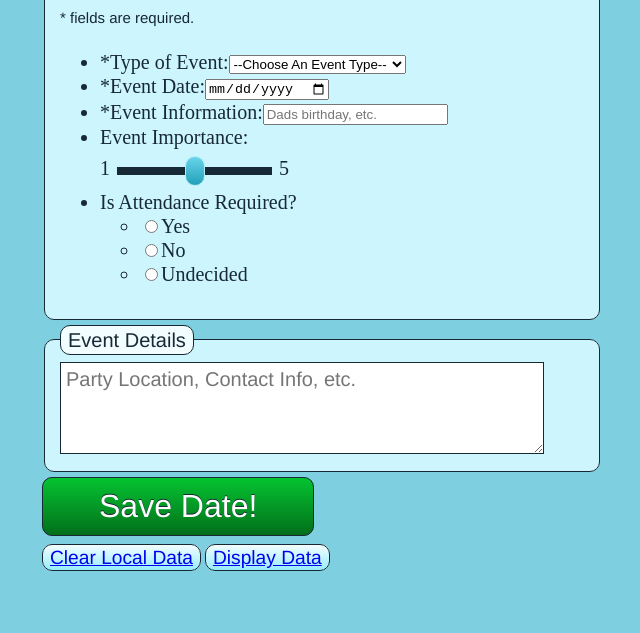
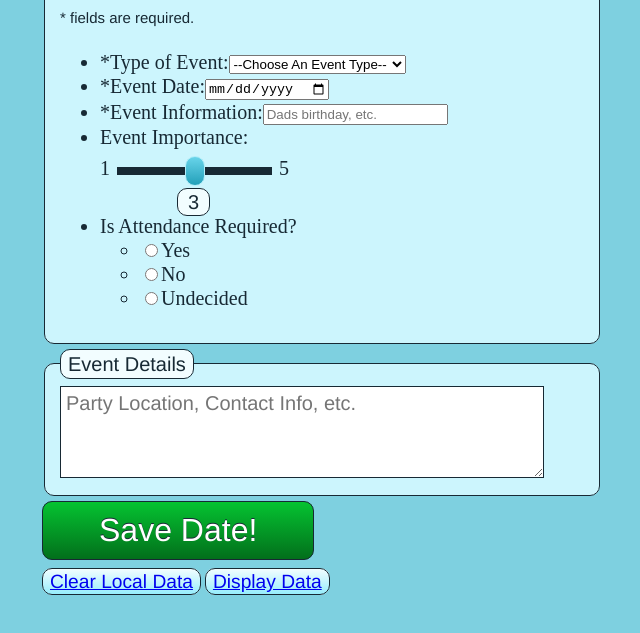
Before and after one commit to efreestone/Freestone_Elijah_project4, a plain HTML site: page additem.html in a window 1280 px wide. Shown: the part 107-740 px from the top of the page, without its empty margins (318-958 px from the left). Drawn offline with Linux system fonts and the light colour scheme.

Commit message:
Slider desplay working. Various tweaks.

```diff
--- a/additem.html
+++ b/additem.html
@@ -36,7 +36,10 @@
 				<li><label for="evinfo">*Event Information:</label><input type="text" id="evinfo" placeholder="Dads birthday, etc."/></li>
 		<!-- Importance of Event Slider -->
 				<li><label for="importance">Event Importance:</label><br>
-					1 <input type="range" id="importance" min="1" max="5" class="range" value="3" /> 5 </li>
+					1 <input type="range" id="importance" min="1" max="5" class="range" value="3" onchange="chosen.value=value"/> 5 <br>
+					<!-- Slider output -->
+					<output id="chosen">3</output> </li>
+
 		<!-- Attendance required?  -->
 				<li>Is Attendance Required?
 					<ul class="checkbox">
--- a/css/styles.css
+++ b/css/styles.css
@@ -36,6 +36,7 @@ body {
     line-height: 1.5em;
     position: inherit;
 }
+
 
 body>a {  /* For Save-a-date <a> tag on index */
     font-family: "Helvetica", "Arial";
@@ -140,3 +141,13 @@ nav>a { /* All <a> tags within nav. Display Data, Clear Local Data, etc */
     font-size: 120%;
     background-image: -webkit-gradient(linear, left top, left bottom, from(#f2fdff), to(#97edfc));
 }
+
+output#chosen { /* Slider Output */
+	background-color: #f2fdff;
+    -webkit-border-radius: 10px;
+    border-radius: 10px;
+    border: solid 1px #172934;
+    padding: 2px 10px;
+    margin-left: 77px;
+    width: 25px;
+    font-family: "Helvetica", "Arial";
--- a/js/main.js
+++ b/js/main.js
@@ -12,7 +12,7 @@ window.addEventListener("DOMContentLoaded", function() {
     function $(x) {
         var theElement = document.getElementById(x);
         return theElement;
-    }
+    };
 
     //Create select field element and populate with options
     function makeEvType() {
```
